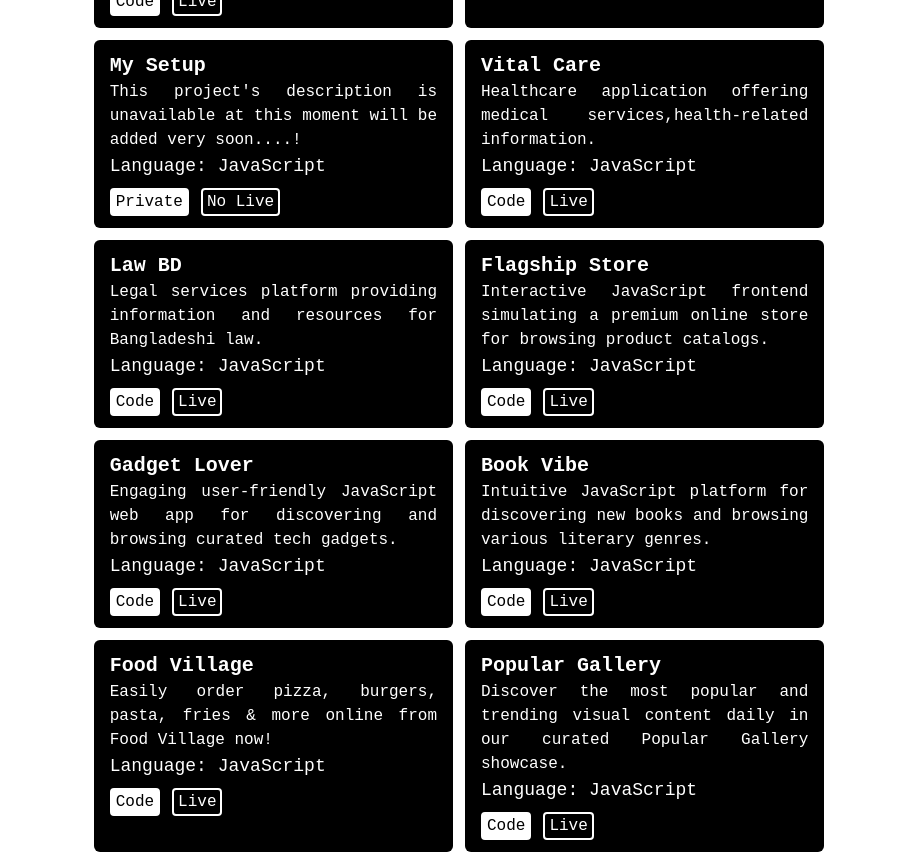
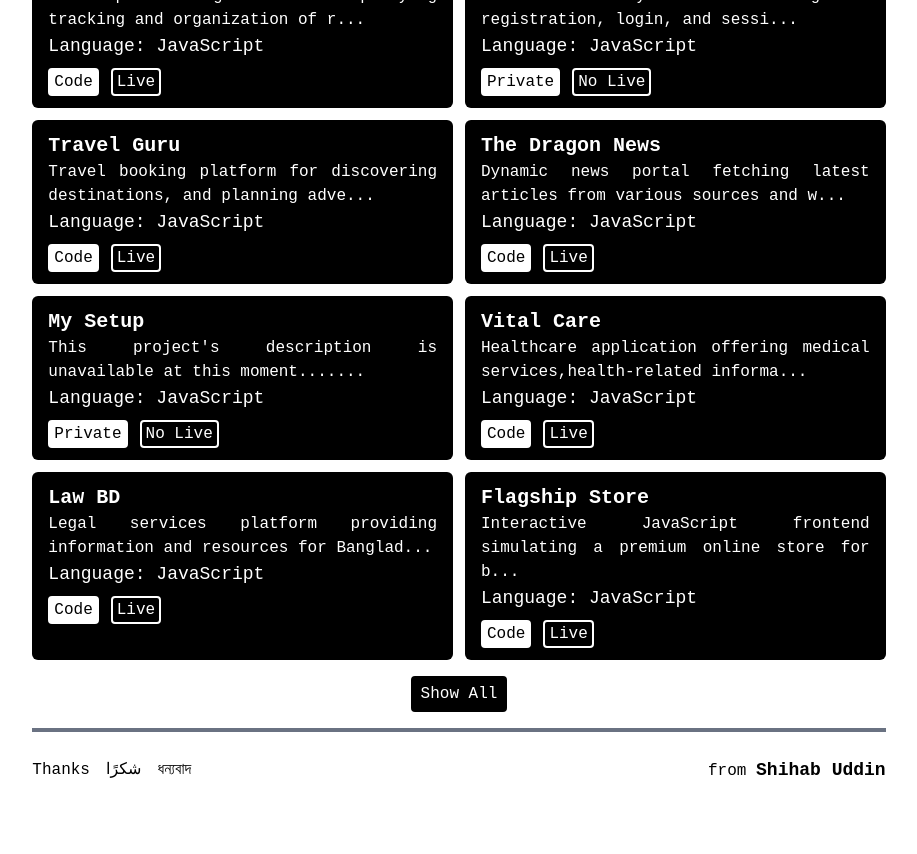
Before and after one commit to shihabuddin-dev/shihabuddin-repo, a React (Vite) app: page / in a window 1280 px wide. Shown: the part 840-1694 px from the top of the page, without its empty margins (181-1098 px from the left). After the commit the page ends 1624 px from the top, so only its background shows below. Built offline with nearby package versions, Linux system fonts and the light colour scheme.

Commit message:
i have added repo data in json file and set max w for each component like header footer and bodt

```diff
--- a/public/repositories.json
+++ b/public/repositories.json
@@ -1,4 +1,30 @@
 [
+  {
+    "name": "User Management",
+    "repo": "https://github.com/shihabuddin-dev/user-management-client",
+    "live": "https://user-management-client-site.netlify.app/",
+    "language": "JavaScript",
+    "description": "A client-side application built with JavaScript for managing user accounts. Features likely include creating, viewing, updating, and deleting user information."
+  },
+  {
+    "name": "Espresso Emporium",
+    "repo": "https://github.com/shihabuddin-dev/espresso-emporium-client",
+    "live": "https://espresso-emporium-d3f99.web.app/",
+    "language": "JavaScript",
+    "description": "A JavaScript-based client application for 'Espresso Emporium,' likely designed to showcase coffee products, manage inventory, or facilitate online ordering for a coffee-themed business."
+  },
+  {
+    "name": "My Setup Server",
+    "language": "JavaScript",
+    "description": "A JavaScript-based backend server, likely using Node.js. The name suggests it might be a personalized server for managing configurations, data for a personal project, or a foundational boilerplate for other server applications."
+  },
+  {
+    "name": "type and Win",
+    "repo": "https://github.com/shihabuddin-dev/type-and-win",
+    "live": "https://shihabuddin-dev.github.io/type-and-win/",
+    "language": "JavaScript",
+    "description": "A fun and engaging browser-based typing game where your typing speed fuels your race car to victory against an AI opponent! Test your WPM (Words Per Minute) and see if you have what it takes to cross the finish line first."
+  },
   {
     "name": "Easy Sub",
     "repo": "https://github.com/shihabuddin-dev/easysub",
--- a/src/components/footer/Footer.jsx
+++ b/src/components/footer/Footer.jsx
@@ -2,7 +2,7 @@ import React from 'react';
 
 const Footer = () => {
     return (
-        <div className='sm:w-7/12 container mx-auto text-center my-6 px-2'>
+        <div className='container lg:w-8/12 max-w-6xl mx-auto text-center mt-6 px-2 md:px-0'>
             <div className='flex justify-between flex-col sm:flex-row items-center'>
                 <div className='flex gap-4'>
                     <h2>Thanks</h2>
--- a/src/components/header/Header.jsx
+++ b/src/components/header/Header.jsx
@@ -1,24 +1,28 @@
-import React from 'react';
-import AnimatedStatusCircle from '../AnimatedStatusCircle/AnimatedStatusCircle';
-
+import React from "react";
+import AnimatedStatusCircle from "../AnimatedStatusCircle/AnimatedStatusCircle";
 
 const Header = () => {
-    return (
-        <div className='sm:w-7/12 container mx-auto mt-8 text-center px-2'>
-            <div className='profile-image-wrapper'>
-                <img className=' mx-auto w-42 rounded-full border-4 border-dotted border-gray-600 p-2 hover:grayscale-50 transition-all duration-500 ease-in-out hover:scale-102 hover:skew-0.5' src={"https://i.ibb.co.com/svJ5v3XH/shihab-img.jpg"} alt="profile picture" />
-                <AnimatedStatusCircle
-                    size={28}
-                    color="#4CAF50"
-                    duration={2000}
-                />
-            </div>
-            <h1 className='text-3xl md:text-4xl font-black md:pt-4'>SHIHAB UDDIN</h1>
-            <p className='text-xl md:text-2xl font-bold text-gray-500'>(shihabuddin-dev)</p>
-            <p className='pt-4 text-lg'>This is Shihab Uddin, Trying to explore Programming Language, I always like to learn new things and have experience with new stuff </p>
-            <hr className='border-2 border-gray-500 mt-6' />
-        </div>
-    );
+  return (
+    <div className="container lg:w-8/12 max-w-6xl mx-auto text-center mt-8 px-2 md:px-0">
+      <div className="profile-image-wrapper">
+        <img
+          className=" mx-auto w-42 rounded-full border-4 border-dotted border-gray-600 p-2 hover:grayscale-50 transition-all duration-500 ease-in-out hover:scale-102 hover:skew-0.5"
+          src="https://i.ibb.co/v4wz678M/shihab-img.jpg"
+          alt="profile picture"
+        />
+        <AnimatedStatusCircle size={28} color="#4CAF50" duration={2000} />
+      </div>
+      <h1 className="text-3xl md:text-4xl font-black md:pt-4">SHIHAB UDDIN</h1>
+      <p className="text-xl md:text-2xl font-bold text-gray-500">
+        (shihabuddin-dev)
+      </p>
+      <p className="pt-4 text-lg">
+        This is Shihab Uddin, Trying to explore Programming Language, I always
+        like to learn new things and have experience with new stuff{" "}
+      </p>
+      <hr className="border-2 border-gray-500 mt-6" />
+    </div>
+  );
 };
 
 export default Header;
--- a/src/components/repositories/Repositories.jsx
+++ b/src/components/repositories/Repositories.jsx
@@ -1,19 +1,18 @@
-import React, { use, useEffect, useState } from 'react';
-import Repository from '../repository/Repository';
-import CountUp from 'react-countup';
+import React, { use, useEffect, useState } from "react";
+import Repository from "../repository/Repository";
+import CountUp from "react-countup";
 
 const Repositories = ({ repositoriesPromise }) => {
-
-    const repositoriesData = use(repositoriesPromise)
-    const [repositories, setRepositories] = useState([])
-    const [showAll, setShowAll] = useState(false)
+  const repositoriesData = use(repositoriesPromise);
+  const [repositories, setRepositories] = useState([]);
+  const [showAll, setShowAll] = useState(false);
   useEffect(() => {
-        if (showAll) setRepositories(repositoriesData)
-        else setRepositories(repositoriesData.slice(0, 12))
-    }, [showAll, repositoriesData])
+    if (showAll) setRepositories(repositoriesData);
+    else setRepositories(repositoriesData.slice(0, 12));
+  }, [showAll, repositoriesData]);
   return (
-        <div className='sm:w-7/12 container mx-auto text-center mt-6 px-2'>
-            <h2 className='text-2xl font-bold space-x-1'>
+    <div className="container lg:w-8/12 max-w-6xl mx-auto text-center mt-6 px-2 md:px-0">
+      <h2 className="text-2xl font-bold space-x-1">
         <span>Total Repositories</span>
         <span>
           <CountUp
@@ -21,23 +20,27 @@ const Repositories = ({ repositoriesPromise }) => {
             end={repositoriesData.length}
             enableScrollSpy
             duration={9}
-                    /> +
+          />{" "}
+          +
         </span>
       </h2>
-            <div className='grid sm:grid-cols-2 gap-3 mt-4'>
-                {
-                    repositories.map((repository, i) => <Repository key={i} repository={repository}></Repository>)
-                }
+      <div className="grid sm:grid-cols-2 gap-3 mt-4">
+        {repositories.map((repository, i) => (
+          <Repository key={i} repository={repository}></Repository>
+        ))}
       </div>
-            <div className='mt-4'>
-                <button onClick={() => {
-                    setShowAll(!showAll)
-                    showAll && window.scrollTo(0, 400)
+      <div className="mt-4">
+        <button
+          onClick={() => {
+            setShowAll(!showAll);
+            showAll && window.scrollTo(0, 0);
           }}
-                    className=' text-white rounded-sm px-2 py-1 cursor-pointer border-2 border-black hover:border-black bg-black hover:bg-white hover:text-black duration-600 transform hover:-translate-x-0'>
-                    {showAll ? 'Show Less' : 'Show All'}</button>
+          className=" text-white rounded-sm px-2 py-1 cursor-pointer border-2 border-black hover:border-black bg-black hover:bg-white hover:text-black duration-600 transform hover:-translate-x-0"
+        >
+          {showAll ? "Show Less" : "Show All"}
+        </button>
       </div>
-            <hr className='border-2 border-gray-500 mt-4' />
+      <hr className="border-2 border-gray-500 mt-4" />
     </div>
   );
 };
--- a/src/components/repository/Repository.jsx
+++ b/src/components/repository/Repository.jsx
@@ -1,19 +1,34 @@
-import React from 'react';
+import React from "react";
 
 const Repository = ({ repository }) => {
-    const { name, description, language, repo, live } = repository
-    const myDescription = "This project's description is unavailable at this moment will be added very soon....!"
-    return (
-        <div className='text-justify bg-black text-white px-4 py-3 rounded-md duration-600 transform hover:-translate-y-1 cursor-grab'>
-            <h2 className='text-xl font-semibold'>{name}</h2>
-            <p>{description ? description : myDescription}</p>
-            <p className='text-lg'>Language: {language ? `${language}` : `Not Found`}</p>
-            <div className='flex gap-3 pt-2 items-center'>
-                <a href={repo} target='blank' className='bg-white text-black rounded-sm px-1 cursor-pointer border-2 border-white hover:bg-transparent hover:border-white hover:text-white duration-600 transform hover:-translate-x-0'>{repo ? 'Code' : 'Private'}</a>
-                <a href={live} target='blank' className='bg-transparent text-white rounded-sm px-1 cursor-pointer border-2 hover:border-white hover:bg-white hover:text-black duration-600 transform hover:-translate-x-0'>{live ? 'Live' : 'No Live'}</a>
-            </div>
-        </div>
-    );
+  const { name, description, language, repo, live } = repository;
+  const myDescription =
+    "This project's description is unavailable at this moment....";
+  return (
+    <div className="text-justify bg-black text-white px-4 py-3 rounded-md duration-600 transform hover:-translate-y-1 cursor-grab">
+      <h2 className="text-xl font-semibold">{name}</h2>
+      <p>{description ? description.slice(0, 71) : myDescription}...</p>
+      <p className="text-lg">
+        Language: {language ? `${language}` : `Not Found`}
+      </p>
+      <div className="flex gap-3 pt-2 items-center">
+        <a
+          href={repo}
+          target="blank"
+          className="bg-white text-black rounded-sm px-1 cursor-pointer border-2 border-white hover:bg-transparent hover:border-white hover:text-white duration-600 transform hover:-translate-x-0"
+        >
+          {repo ? "Code" : "Private"}
+        </a>
+        <a
+          href={live}
+          target="blank"
+          className="bg-transparent text-white rounded-sm px-1 cursor-pointer border-2 hover:border-white hover:bg-white hover:text-black duration-600 transform hover:-translate-x-0"
+        >
+          {live ? "Live" : "No Live"}
+        </a>
+      </div>
+    </div>
+  );
 };
 
 export default Repository;
```
Lines whose indentation alone changed are shown as unchanged.
